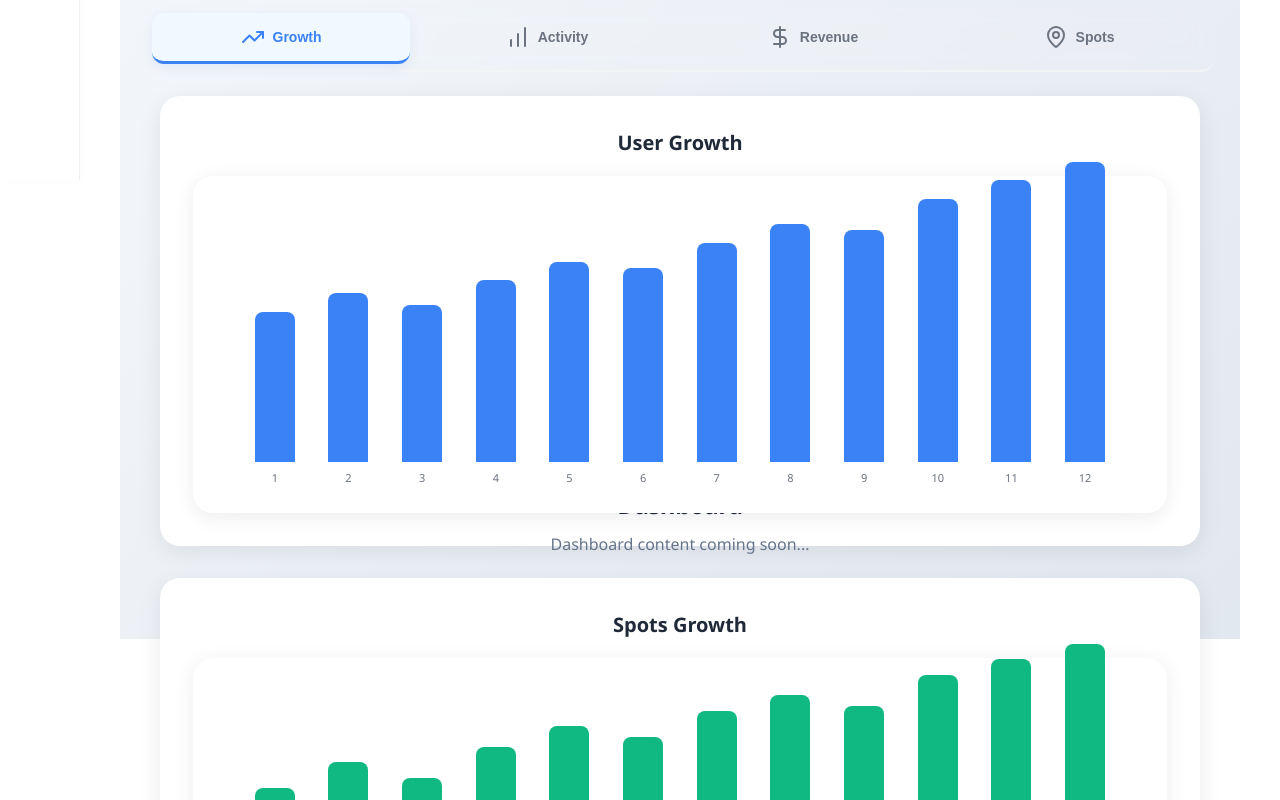
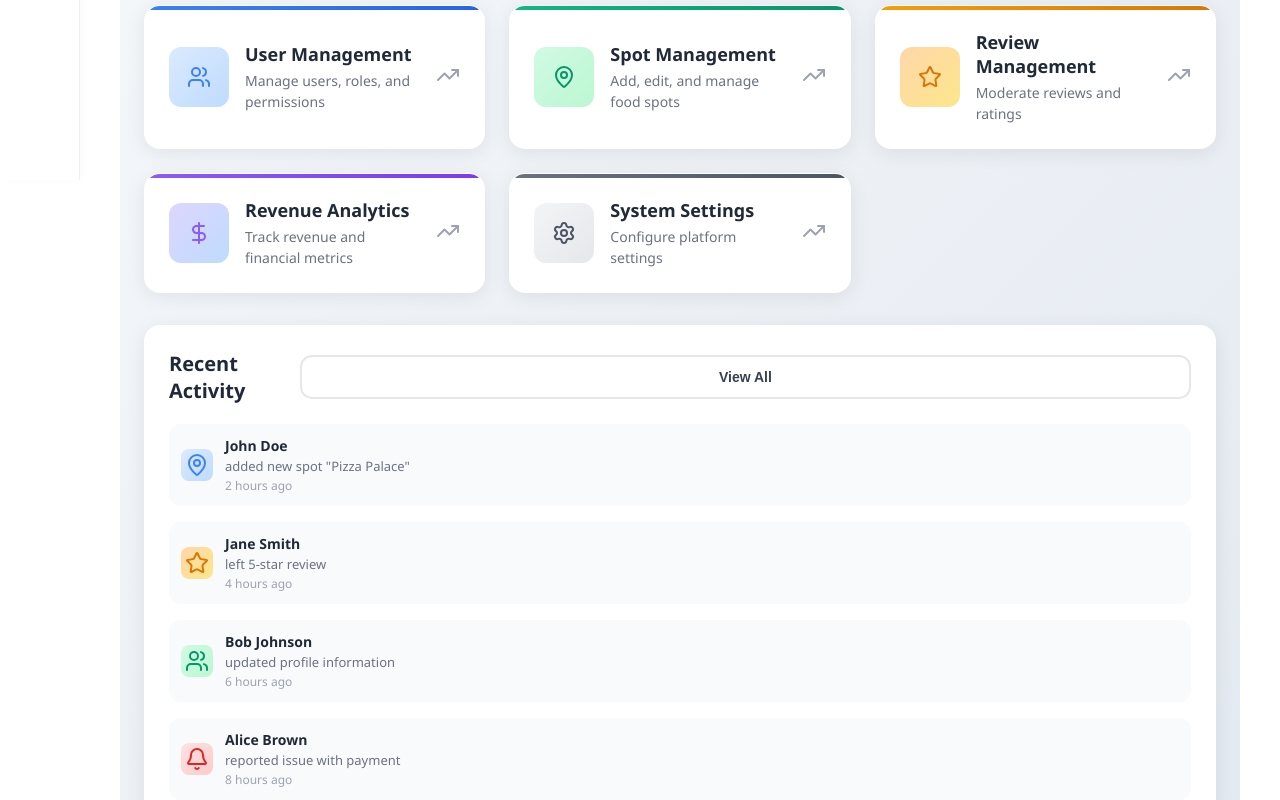
Before and after one commit to Sinxn-coder/chai-in, a React (Vite) app: page / in a window 1280 px wide. Shown: the part 620-1420 px from the top of the page. Built offline with nearby package versions, Linux system fonts and the light colour scheme.

Commit message:
Remove charts and add admin panel with modern design

```diff
--- a/src/DashboardPage.css
+++ b/src/DashboardPage.css
@@ -280,184 +280,262 @@
   background: #8b5cf6;
 }
 
-/* Charts Section */
-.charts-section {
+/* Admin Panel Section */
+.admin-panel {
   margin-bottom: 32px;
 }
 
-.charts-header {
+.admin-header {
   text-align: center;
   margin-bottom: 32px;
 }
 
-.charts-header h2 {
+.admin-header h2 {
   font-size: 28px;
   font-weight: 700;
   color: #1f2937;
   margin: 0 0 8px 0;
 }
 
-.charts-header p {
+.admin-header p {
   font-size: 16px;
   color: #6b7280;
   margin: 0;
 }
 
-.chart-tabs {
-  display: flex;
-  gap: 8px;
+.admin-grid {
+  display: grid;
+  grid-template-columns: repeat(auto-fit, minmax(300px, 1fr));
+  gap: 24px;
   margin-bottom: 32px;
-  padding: 8px;
-  background: rgba(255, 255, 255, 0.05);
+}
+
+.admin-card {
+  background: white;
   border-radius: 16px;
-  backdrop-filter: blur(10px);
-}
-
-.chart-tab {
+  padding: 24px;
+  box-shadow: 0 4px 20px rgba(0, 0, 0, 0.08);
+  border: 1px solid rgba(255, 255, 255, 0.2);
+  transition: all 0.3s ease;
+  display: flex;
+  align-items: center;
+  gap: 16px;
+  cursor: pointer;
+  position: relative;
+  overflow: hidden;
+}
+
+.admin-card::before {
+  content: '';
+  position: absolute;
+  top: 0;
+  left: 0;
+  right: 0;
+  height: 4px;
+  background: linear-gradient(90deg, #3b82f6, #8b5cf6);
+}
+
+.admin-card.blue::before {
+  background: linear-gradient(90deg, #3b82f6, #2563eb);
+}
+
+.admin-card.green::before {
+  background: linear-gradient(90deg, #10b981, #059669);
+}
+
+.admin-card.yellow::before {
+  background: linear-gradient(90deg, #f59e0b, #d97706);
+}
+
+.admin-card.purple::before {
+  background: linear-gradient(90deg, #8b5cf6, #7c3aed);
+}
+
+.admin-card.gray::before {
+  background: linear-gradient(90deg, #6b7280, #4b5563);
+}
+
+.admin-card:hover {
+  transform: translateY(-4px);
+  box-shadow: 0 8px 30px rgba(0, 0, 0, 0.15);
+}
+
+.admin-icon {
+  width: 60px;
+  height: 60px;
+  border-radius: 12px;
+  display: flex;
+  align-items: center;
+  justify-content: center;
+  background: linear-gradient(135deg, #f8fafc, #e2e8f0);
+  color: #6b7280;
+  flex-shrink: 0;
+}
+
+.admin-card.blue .admin-icon {
+  background: linear-gradient(135deg, #dbeafe, #bfdbfe);
+  color: #3b82f6;
+}
+
+.admin-card.green .admin-icon {
+  background: linear-gradient(135deg, #d1fae5, #bbf7d0);
+  color: #059669;
+}
+
+.admin-card.yellow .admin-icon {
+  background: linear-gradient(135deg, #fed7aa, #fde68a);
+  color: #d97706;
+}
+
+.admin-card.purple .admin-icon {
+  background: linear-gradient(135deg, #ddd6fe, #bfdbfe);
+  color: #8b5cf6;
+}
+
+.admin-card.gray .admin-icon {
+  background: linear-gradient(135deg, #f3f4f6, #e5e7eb);
+  color: #4b5563;
+}
+
+.admin-content {
   flex: 1;
+}
+
+.admin-content h3 {
+  font-size: 18px;
+  font-weight: 600;
+  color: #1f2937;
+  margin: 0 0 4px 0;
+}
+
+.admin-content p {
+  font-size: 14px;
+  color: #6b7280;
+  margin: 0;
+  line-height: 1.5;
+}
+
+.admin-arrow {
+  color: #9ca3af;
+  transition: all 0.3s ease;
+}
+
+.admin-card:hover .admin-arrow {
+  color: #3b82f6;
+  transform: translateX(4px);
+}
+
+/* Recent Activity */
+.recent-activity {
+  background: white;
+  border-radius: 16px;
+  padding: 24px;
+  box-shadow: 0 4px 20px rgba(0, 0, 0, 0.08);
+  border: 1px solid rgba(255, 255, 255, 0.2);
+}
+
+.activity-header {
+  display: flex;
+  justify-content: space-between;
+  align-items: center;
+  margin-bottom: 20px;
+}
+
+.activity-header h3 {
+  font-size: 20px;
+  font-weight: 600;
+  color: #1f2937;
+  margin: 0;
+}
+
+.view-all-btn {
+  padding: 8px 16px;
+  background: #3b82f6;
+  color: white;
+  border: none;
+  border-radius: 8px;
+  font-size: 14px;
+  font-weight: 500;
+  cursor: pointer;
+  transition: all 0.3s ease;
+}
+
+.view-all-btn:hover {
+  background: #2563eb;
+  transform: translateY(-1px);
+}
+
+.activity-list {
+  display: flex;
+  flex-direction: column;
+  gap: 16px;
+}
+
+.activity-item {
+  display: flex;
+  align-items: center;
+  gap: 16px;
+  padding: 16px;
+  border-radius: 12px;
+  background: #f8fafc;
+  transition: all 0.3s ease;
+}
+
+.activity-item:hover {
+  background: #f1f5f9;
+  transform: translateX(4px);
+}
+
+.activity-icon {
+  width: 40px;
+  height: 40px;
+  border-radius: 8px;
   display: flex;
   align-items: center;
   justify-content: center;
-  gap: 8px;
-  padding: 16px 24px;
-  border: 2px solid transparent;
-  border-radius: 12px;
-  background: transparent;
-  color: #6b7280;
-  font-size: 14px;
-  font-weight: 600;
-  cursor: pointer;
-  transition: all 0.3s ease;
-}
-
-.chart-tab:hover {
-  background: rgba(255, 255, 255, 0.1);
-  color: #374151;
-}
-
-.chart-tab.active {
-  background: white;
-  color: #1f2937;
-  border-color: #3b82f6;
-  box-shadow: 0 4px 12px rgba(59, 130, 246, 0.1);
-}
-
-.chart-content {
-  min-height: 500px;
-}
-
-.chart-grid {
-  display: flex;
-  flex-direction: column;
-  gap: 32px;
-  width: 100%;
-}
-
-.chart-card {
-  background: white;
-  border-radius: 20px;
-  padding: 32px;
-  box-shadow: 0 6px 24px rgba(0, 0, 0, 0.08);
-  border: 1px solid rgba(255, 255, 255, 0.2);
-  transition: all 0.3s ease;
-  min-height: 450px;
-  width: 100%;
-  display: flex;
-  flex-direction: column;
-}
-
-.chart-card:hover {
-  transform: translateY(-6px);
-  box-shadow: 0 12px 48px rgba(0, 0, 0, 0.15);
-}
-
-.chart-card h3 {
-  font-size: 20px;
-  font-weight: 700;
-  color: #1f2937;
-  margin: 0 0 20px 0;
-  text-align: center;
-}
-
-.chart-container {
-  position: relative;
-  height: 320px;
-  display: flex;
-  align-items: center;
-  justify-content: center;
+  flex-shrink: 0;
+}
+
+.activity-icon.spot {
+  background: linear-gradient(135deg, #dbeafe, #bfdbfe);
+  color: #3b82f6;
+}
+
+.activity-icon.review {
+  background: linear-gradient(135deg, #fed7aa, #fde68a);
+  color: #d97706;
+}
+
+.activity-icon.user {
+  background: linear-gradient(135deg, #d1fae5, #bbf7d0);
+  color: #059669;
+}
+
+.activity-icon.issue {
+  background: linear-gradient(135deg, #fee2e2, #fecaca);
+  color: #dc2626;
+}
+
+.activity-details {
   flex: 1;
 }
 
-.chart-svg {
-  width: 100%;
-  height: 100%;
-  max-width: 800px;
-}
-
-.chart-point {
-  transition: all 0.3s ease;
-  cursor: pointer;
-}
-
-.chart-point:hover {
-  r: 8;
-  filter: drop-shadow(0 6px 12px rgba(0, 0, 0, 0.4));
-}
-
-.chart-bars-container {
-  display: flex;
-  align-items: flex-end;
-  justify-content: space-around;
-  height: 280px;
-  width: 100%;
-  gap: 8px;
-  padding: 0 16px;
-}
-
-.chart-bar-wrapper {
-  display: flex;
-  flex-direction: column;
-  align-items: center;
-  flex: 1;
-  max-width: 40px;
-}
-
-.chart-bar-fill {
-  width: 100%;
-  border-radius: 6px 6px 0 0;
-  transition: all 0.3s ease;
-  position: relative;
-  display: flex;
-  align-items: flex-start;
-  justify-content: center;
-  padding-top: 8px;
-  min-height: 20px;
-}
-
-.chart-bar-fill:hover {
-  transform: scaleY(1.05);
-  filter: brightness(1.1);
-  box-shadow: 0 6px 12px rgba(0, 0, 0, 0.2);
-}
-
-.chart-bar-value {
-  font-size: 11px;
-  font-weight: 700;
-  color: white;
-  opacity: 0;
-  transition: opacity 0.3s ease;
-  text-shadow: 0 1px 2px rgba(0, 0, 0, 0.3);
-}
-
-.chart-bar-fill:hover .chart-bar-value {
-  opacity: 1;
-}
-
-.chart-bar-label {
-  font-size: 11px;
-  color: #6b7280;
-  margin-top: 8px;
-  font-weight: 600;
+.activity-user {
+  font-size: 14px;
+  font-weight: 600;
+  color: #1f2937;
+  margin-bottom: 2px;
+}
+
+.activity-action {
+  font-size: 13px;
+  color: #6b7280;
+  margin-bottom: 2px;
+}
+
+.activity-time {
+  font-size: 12px;
+  color: #9ca3af;
 }
 
 /* Dashboard Empty */
--- a/src/DashboardPage.jsx
+++ b/src/DashboardPage.jsx
@@ -1,10 +1,9 @@
 import React, { useState } from 'react';
-import { Search, Bell, Settings, RefreshCw, Users, MapPin, Star, DollarSign, TrendingUp, BarChart } from 'lucide-react';
+import { Search, Bell, Settings, RefreshCw, Users, MapPin, Star, DollarSign, TrendingUp } from 'lucide-react';
 
 const DashboardPage = () => {
   const [searchQuery, setSearchQuery] = useState('');
   const [isLoading, setIsLoading] = useState(false);
-  const [activeChartTab, setActiveChartTab] = useState('growth');
 
   // Mock data for stats
   const stats = {
@@ -14,57 +13,21 @@ const DashboardPage = () => {
     revenue: 45678
   };
 
-  // Chart data
-  const chartData = {
-    growth: {
-      users: [120, 135, 125, 145, 160, 155, 175, 190, 185, 210, 225, 240],
-      spots: [30, 35, 32, 38, 42, 40, 45, 48, 46, 52, 55, 58],
-      reviews: [180, 195, 190, 210, 225, 220, 240, 255, 250, 270, 285, 290],
-      revenue: [2800, 3200, 3000, 3600, 4000, 3800, 4200, 4500, 4300, 4800, 5200, 5500]
-    },
-    activity: {
-      daily: [45, 52, 48, 58, 62, 55, 68, 72, 65, 78, 82, 75],
-      weekly: [320, 350, 340, 380, 410, 390, 450, 480, 460, 520, 550, 510],
-      monthly: [1200, 1350, 1300, 1450, 1600, 1550, 1750, 1900, 1850, 2100, 2250, 2150]
-    },
-    revenue: {
-      subscriptions: [1200, 1350, 1300, 1450, 1600, 1550, 1750, 1900, 1850, 2100, 2250, 2400],
-      ads: [800, 900, 850, 950, 1050, 1000, 1100, 1200, 1150, 1300, 1400, 1500],
-      commissions: [800, 950, 850, 1200, 1350, 1250, 1350, 1400, 1300, 1400, 1550, 1600]
-    },
-    spots: {
-      restaurants: [120, 135, 125, 145, 160, 155, 175, 190, 185, 210, 225, 240],
-      cafes: [80, 90, 85, 95, 105, 100, 110, 120, 115, 130, 140, 145],
-      bars: [60, 70, 65, 75, 85, 80, 90, 100, 95, 110, 120, 125]
-    }
-  };
+  // Admin panel data
+  const adminActions = [
+    { id: 1, title: 'User Management', description: 'Manage users, roles, and permissions', icon: Users, color: 'blue' },
+    { id: 2, title: 'Spot Management', description: 'Add, edit, and manage food spots', icon: MapPin, color: 'green' },
+    { id: 3, title: 'Review Management', description: 'Moderate reviews and ratings', icon: Star, color: 'yellow' },
+    { id: 4, title: 'Revenue Analytics', description: 'Track revenue and financial metrics', icon: DollarSign, color: 'purple' },
+    { id: 5, title: 'System Settings', description: 'Configure platform settings', icon: Settings, color: 'gray' }
+  ];
 
-  const handleTabClick = (tab) => {
-    setActiveChartTab(tab);
-  };
-
-  // Bar chart rendering function
-  const renderBarChart = (data, color) => {
-    const maxValue = Math.max(...data);
-    return (
-      <div className="chart-bars-container">
-        {data.map((value, index) => (
-          <div key={index} className="chart-bar-wrapper">
-            <div
-              className="chart-bar-fill"
-              style={{
-                height: `${(value / maxValue) * 300}px`,
-                backgroundColor: color
-              }}
-            >
-              <div className="chart-bar-value">{value}</div>
-            </div>
-            <div className="chart-bar-label">{index + 1}</div>
-          </div>
-        ))}
-      </div>
-    );
-  };
+  const recentActivities = [
+    { id: 1, user: 'John Doe', action: 'added new spot "Pizza Palace"', time: '2 hours ago', type: 'spot' },
+    { id: 2, user: 'Jane Smith', action: 'left 5-star review', time: '4 hours ago', type: 'review' },
+    { id: 3, user: 'Bob Johnson', action: 'updated profile information', time: '6 hours ago', type: 'user' },
+    { id: 4, user: 'Alice Brown', action: 'reported issue with payment', time: '8 hours ago', type: 'issue' }
+  ];
 
   const handleRefresh = () => {
     setIsLoading(true);
@@ -224,129 +187,52 @@ const DashboardPage = () => {
         </div>
       </div>
 
-      {/* Charts Section */}
-      <div className="charts-section">
-        <div className="charts-header">
-          <h2>Analytics & Insights</h2>
-          <p>Track your platform performance with interactive charts</p>
+      {/* Admin Panel Section */}
+      <div className="admin-panel">
+        <div className="admin-header">
+          <h2>Admin Panel</h2>
+          <p>Manage your platform with powerful admin tools</p>
         </div>
 
-        <div className="chart-tabs">
-          {[
-            { id: 'growth', label: 'Growth', icon: TrendingUp },
-            { id: 'activity', label: 'Activity', icon: BarChart },
-            { id: 'revenue', label: 'Revenue', icon: DollarSign },
-            { id: 'spots', label: 'Spots', icon: MapPin }
-          ].map((tab) => (
-            <button
-              key={tab.id}
-              className={`chart-tab ${activeChartTab === tab.id ? 'active' : ''}`}
-              onClick={() => handleTabClick(tab.id)}
-            >
-              <tab.icon className="w-4 h-4" />
-              {tab.label}
-            </button>
+        <div className="admin-grid">
+          {adminActions.map((action) => (
+            <div key={action.id} className={`admin-card ${action.color}`}>
+              <div className="admin-icon">
+                <action.icon className="w-8 h-8" />
+              </div>
+              <div className="admin-content">
+                <h3>{action.title}</h3>
+                <p>{action.description}</p>
+              </div>
+              <div className="admin-arrow">
+                <TrendingUp className="w-5 h-5" />
+              </div>
+            </div>
           ))}
         </div>
 
-        <div className="chart-content">
-          {activeChartTab === 'growth' && (
-            <div className="chart-grid">
-              <div className="chart-card">
-                <h3>User Growth</h3>
-                <div className="chart-container">
-                  {renderBarChart(chartData.growth.users, '#3b82f6')}
+        <div className="recent-activity">
+          <div className="activity-header">
+            <h3>Recent Activity</h3>
+            <button className="view-all-btn">View All</button>
+          </div>
+          <div className="activity-list">
+            {recentActivities.map((activity) => (
+              <div key={activity.id} className="activity-item">
+                <div className={`activity-icon ${activity.type}`}>
+                  {activity.type === 'spot' && <MapPin className="w-4 h-4" />}
+                  {activity.type === 'review' && <Star className="w-4 h-4" />}
+                  {activity.type === 'user' && <Users className="w-4 h-4" />}
+                  {activity.type === 'issue' && <Bell className="w-4 h-4" />}
+                </div>
+                <div className="activity-details">
+                  <div className="activity-user">{activity.user}</div>
+                  <div className="activity-action">{activity.action}</div>
+                  <div className="activity-time">{activity.time}</div>
                 </div>
               </div>
-              <div className="chart-card">
-                <h3>Spots Growth</h3>
-                <div className="chart-container">
-                  {renderBarChart(chartData.growth.spots, '#10b981')}
-                </div>
-              </div>
-              <div className="chart-card">
-                <h3>Reviews Growth</h3>
-                <div className="chart-container">
-                  {renderBarChart(chartData.growth.reviews, '#f59e0b')}
-                </div>
-              </div>
-              <div className="chart-card">
-                <h3>Revenue Growth</h3>
-                <div className="chart-container">
-                  {renderBarChart(chartData.growth.revenue, '#8b5cf6')}
-                </div>
-              </div>
-            </div>
-          )}
-
-          {activeChartTab === 'activity' && (
-            <div className="chart-grid">
-              <div className="chart-card">
-                <h3>Daily Activity</h3>
-                <div className="chart-container">
-                  {renderBarChart(chartData.activity.daily, '#3b82f6')}
-                </div>
-              </div>
-              <div className="chart-card">
-                <h3>Weekly Activity</h3>
-                <div className="chart-container">
-                  {renderBarChart(chartData.activity.weekly, '#10b981')}
-                </div>
-              </div>
-              <div className="chart-card">
-                <h3>Monthly Activity</h3>
-                <div className="chart-container">
-                  {renderBarChart(chartData.activity.monthly, '#8b5cf6')}
-                </div>
-              </div>
-            </div>
-          )}
-
-          {activeChartTab === 'revenue' && (
-            <div className="chart-grid">
-              <div className="chart-card">
-                <h3>Subscription Revenue</h3>
-                <div className="chart-container">
-                  {renderBarChart(chartData.revenue.subscriptions, '#3b82f6')}
-                </div>
-              </div>
-              <div className="chart-card">
-                <h3>Ad Revenue</h3>
-                <div className="chart-container">
-                  {renderBarChart(chartData.revenue.ads, '#10b981')}
-                </div>
-              </div>
-              <div className="chart-card">
-                <h3>Commission Revenue</h3>
-                <div className="chart-container">
-                  {renderBarChart(chartData.revenue.commissions, '#8b5cf6')}
-                </div>
-              </div>
-            </div>
-          )}
-
-          {activeChartTab === 'spots' && (
-            <div className="chart-grid">
-              <div className="chart-card">
-                <h3>Restaurants</h3>
-                <div className="chart-container">
-                  {renderBarChart(chartData.spots.restaurants, '#3b82f6')}
-                </div>
-              </div>
-              <div className="chart-card">
-                <h3>Cafes</h3>
-                <div className="chart-container">
-                  {renderBarChart(chartData.spots.cafes, '#10b981')}
-                </div>
-              </div>
-              <div className="chart-card">
-                <h3>Bars</h3>
-                <div className="chart-container">
-                  {renderBarChart(chartData.spots.bars, '#8b5cf6')}
-                </div>
-              </div>
-            </div>
-          )}
+            ))}
+          </div>
         </div>
       </div>
 
```
